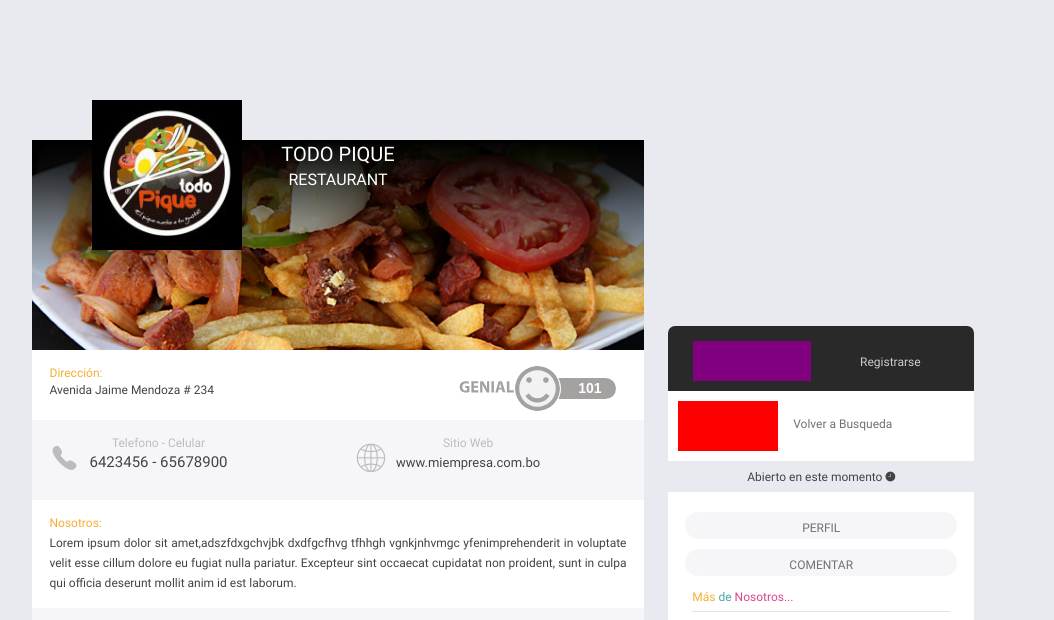
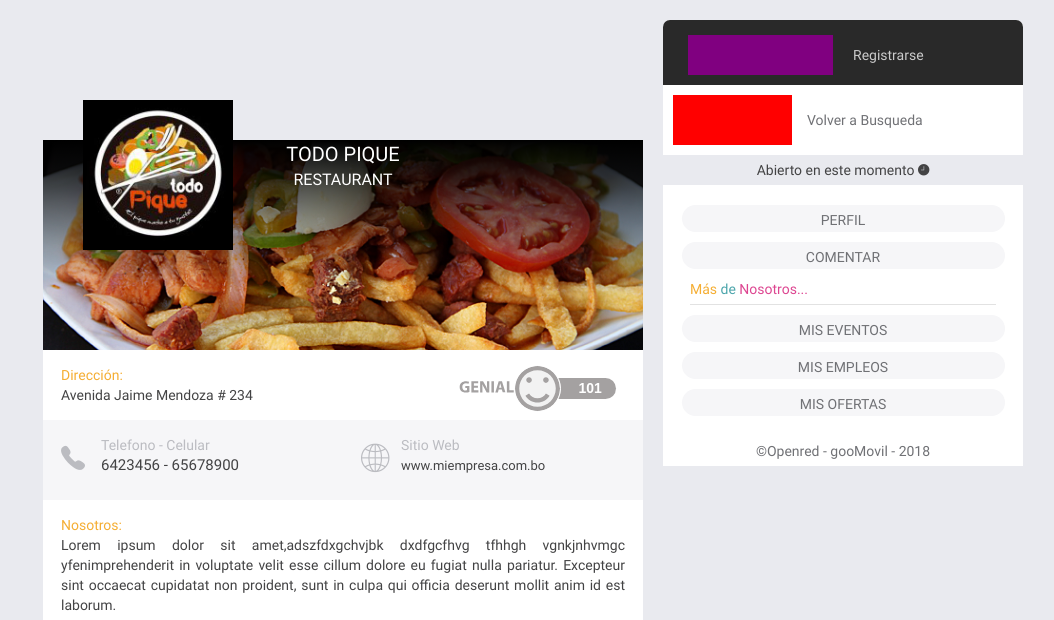
Before and after one commit to JoseChirinos/gooart, a website: page templates/profile/profile.html in a window 1280 px wide. Shown: the top 620 px of the page, without its empty margins (137-1191 px from the left). Drawn offline with Linux system fonts and the light colour scheme; files whose address does not match are found by name.

Commit message:
Working Profile

```diff
--- a/templates/profile/profile.css
+++ b/templates/profile/profile.css
@@ -61,8 +61,8 @@
 
 .container-profile {
   position: relative;
-  height:auto;
-  text-align: center;
+  height: auto;
+  margin: 0 auto;
 }
 
 .container-information {
@@ -79,6 +79,7 @@
 .container-menu1 {
   width: 100%;
   height: 100px;
+  text-align: center;
 }
 
 .container-small {
@@ -313,9 +314,16 @@
   }
 }
 
-@media (min-width:992px) {
-  .font-general{
-    font-size: 12px;
+@media (min-width:960px) {
+  .reset-margin1{
+    position: relative;
+    padding: 0;
+    margin: 0 auto;
+    width: 960px;
+    float: none;
+  }
+  .font-general {
+    font-size: 14px;
   }
   .reset-padding {
     padding: 0px 15px;
@@ -325,19 +333,22 @@
   }
   .container-profile {
     padding: 20px;
+    width: 960px;
   }
   .container-information {
-    width: 60%;
+    width:600px;
     margin-top: 120px;
   }
   .container-menu {
     display: inline-block;
-    width: 30%;
+    width: 360px;
     height: auto;
     background: white;
     margin-left: 20px;
     border-radius: 7px;
     color: #707175;
+    position:fixed;
+
   }
   .more-information {
     width: 90%;
@@ -371,7 +382,7 @@
   .container-menu-search span {
     float: left;
     margin: 15px;
-    color:#707175 !important;
+    color: #707175 !important;
   }
   .container-menu-search .container-small {
     border-left: 0;
@@ -394,7 +405,7 @@
     color: white;
     padding: 5px;
   }
-  .opciones span{
+  .opciones span {
     color: #707175;
   }
   .container-menu1 {
@@ -409,7 +420,7 @@
   .portada-logo {
     margin: 0;
     position: absolute;
-    left: 120px;
+    left: 60px;
     border-radius: 0;
     width: 150px;
     top: 100px;
--- a/templates/profile/profile.html
+++ b/templates/profile/profile.html
@@ -18,10 +18,10 @@
   <div class="row reset-margin">
     <div class="col-md-12 reset-padding">
       <div class="row reset-margin">
-        <div class="col-md-10 col-md-offset-1 reset-padding">
+        <div class="col-md-10 col-md-offset-1 reset-margin1">
           <div class="container-profile">
             <div class="container-information">
-              <div class="Portada">
+              <div class="Portada text-center">
                 <div class="portada-gradient">
                   <div class="portada-logo"></div>
                   <span class="font-big font-block">TODO PIQUE</span>
@@ -105,11 +105,11 @@
               <div class="container-gps"></div>
               <div class="container-picture">
                 <div class="container-flecha pull-left">
-                  <span class="icon-flecha ion-arrow-left-c"></span>
+                  <span class="icon-flecha ion-arrow-left-c pull-right"></span>
                 </div>
                 <div class="container-picture-image"></div>
                 <div class="container-flecha pull-right">
-                  <span class="icon-flecha ion-arrow-right-c"></span>
+                  <span class="icon-flecha ion-arrow-right-c "></span>
                 </div>
               </div>
             </div>
```
